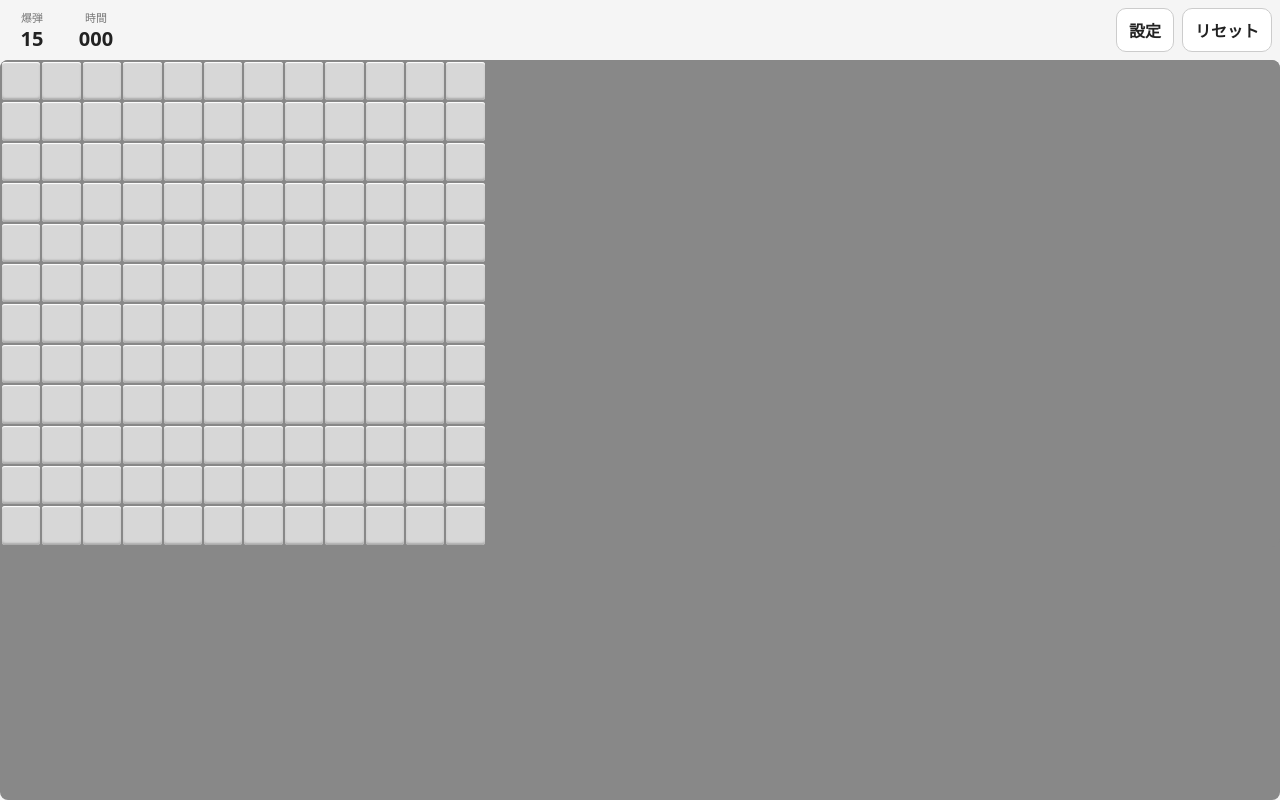
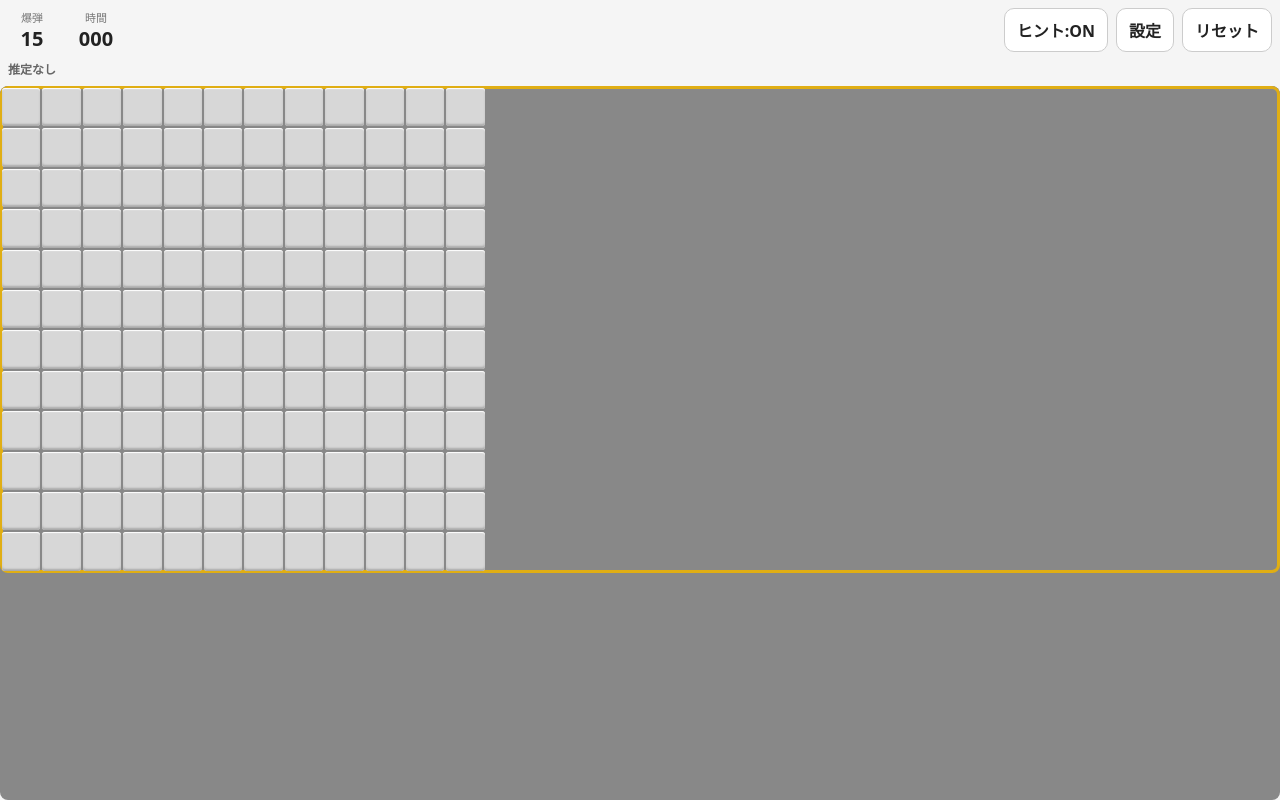
Before and after one commit to noimica/minesweeper-pwa, a React (Vite) app: page / in a window 1280 px wide. Built offline with nearby package versions, Linux system fonts and the light colour scheme.

Commit message:
ヒント機能

```diff
--- a/src/App.tsx
+++ b/src/App.tsx
@@ -6,6 +6,7 @@ import {
   DEFAULT_MINES,
   DEFAULT_ROWS,
   openCell,
+  solvePublicBoard,
   toggleFlag,
   type BoardConfig,
   type Cell,
@@ -46,6 +47,7 @@ function App() {
   const [elapsed, setElapsed] = useState(0);
   const [zoom, setZoom] = useState(1.2);
   const [showSettings, setShowSettings] = useState(false);
+  const [showHints, setShowHints] = useState(true);
   const [draftConfig, setDraftConfig] = useState<BoardConfig>(initialConfig);
   const zoomRef = useRef(zoom);
   const longPressTimerRef = useRef<number | null>(null);
@@ -200,6 +202,50 @@ function App() {
       preset.mines === boardConfig.mines
   );
 
+  const hintCells = useMemo(() => {
+    if (!showHints || status !== "playing") {
+      return new Map<string, "safe" | "mine">();
+    }
+
+    const publicBoard = {
+      rows: board.length,
+      cols: board[0]?.length ?? 0,
+      mines: boardConfig.mines,
+      opened: board.map((line) => line.map((cell) => cell.open)),
+      flagged: board.map((line) => line.map((cell) => cell.flagged)),
+      numbers: board.map((line) => line.map((cell) => cell.open ? cell.adjacent : 0)),
+    };
+
+    const result = solvePublicBoard(publicBoard);
+    if (result.type === "contradiction") {
+      return new Map<string, "safe" | "mine">();
+    }
+
+    const nextHints = new Map<string, "safe" | "mine">();
+    for (let row = 0; row < board.length; row++) {
+      for (let col = 0; col < board[row].length; col++) {
+        const cell = board[row][col];
+        if (cell.open || cell.flagged) continue;
+        const id = row * board[row].length + col;
+        const value = result.assignments[id];
+        if (value === false) {
+          nextHints.set(`${row}-${col}`, "safe");
+        }
+        if (value === true) {
+          nextHints.set(`${row}-${col}`, "mine");
+        }
+      }
+    }
+
+    return nextHints;
+  }, [board, boardConfig.mines, showHints, status]);
+
+  const boardHintState = showHints
+    ? hintCells.size === 0
+      ? "empty"
+      : "active"
+    : "off";
+
   return (
     <main className="app">
       <section className="game">
@@ -216,10 +262,15 @@ function App() {
           </div>
 
           <div className="controls">
+            <button type="button" onClick={() => setShowHints((current) => !current)}>
+              {showHints ? "ヒント:ON" : "ヒント:OFF"}
+            </button>
             <button type="button" onClick={openSettings}>設定</button>
             <button type="button" onClick={reset}>リセット</button>
           </div>
         </header>
+
+        {showHints && <div className="hint-status">{boardHintState === "empty" ? "推定なし" : `${hintCells.size}マスが確定`}</div>}
 
         <div
           className="board-scroll"
@@ -229,7 +280,11 @@ function App() {
           onTouchEnd={handleTouchEnd}
         >
           <div
-            className={`board ${status !== "playing" ? "finished" : ""}`}
+            className={[
+              "board",
+              status !== "playing" ? "finished" : "",
+              boardHintState === "empty" ? "hint-empty" : "",
+            ].join(" ")}
             style={{ gridTemplateColumns: `repeat(${boardConfig.cols}, ${cellSize}px)` }}
             aria-label="マインスイーパー盤面"
           >
@@ -243,6 +298,8 @@ function App() {
                     cell.flagged ? "flagged" : "",
                     cell.mine && cell.open ? "mine" : "",
                     cell.open && cell.adjacent > 0 ? `number-${cell.adjacent}` : "",
+                    showHints && hintCells.get(`${row}-${col}`) === "safe" ? "hint-safe" : "",
+                    showHints && hintCells.get(`${row}-${col}`) === "mine" ? "hint-mine" : "",
                   ].join(" ")}
                   onClick={() => handleCellClick(row, col)}
                   onContextMenu={(event) => handleCellContextMenu(event, row, col)}
--- a/src/styles.css
+++ b/src/styles.css
@@ -119,6 +119,17 @@ input {
   touch-action: manipulation;
 }
 
+.board.hint-empty {
+  box-shadow: inset 0 0 0 3px rgba(234, 179, 8, 0.9);
+}
+
+.hint-status {
+  margin: 0 8px;
+  font-size: 12px;
+  color: #666;
+  font-weight: 700;
+}
+
 .cell {
   display: grid;
   place-items: center;
@@ -150,6 +161,16 @@ input {
 
 .cell.mine {
   background: #ddd;
+}
+
+.cell.hint-safe {
+  background: #dff7ea;
+  box-shadow: inset 0 0 0 3px rgba(34, 197, 94, 0.8);
+}
+
+.cell.hint-mine {
+  background: #ffe7e7;
+  box-shadow: inset 0 0 0 3px rgba(239, 68, 68, 0.8);
 }
 
 .number-1 {
```
